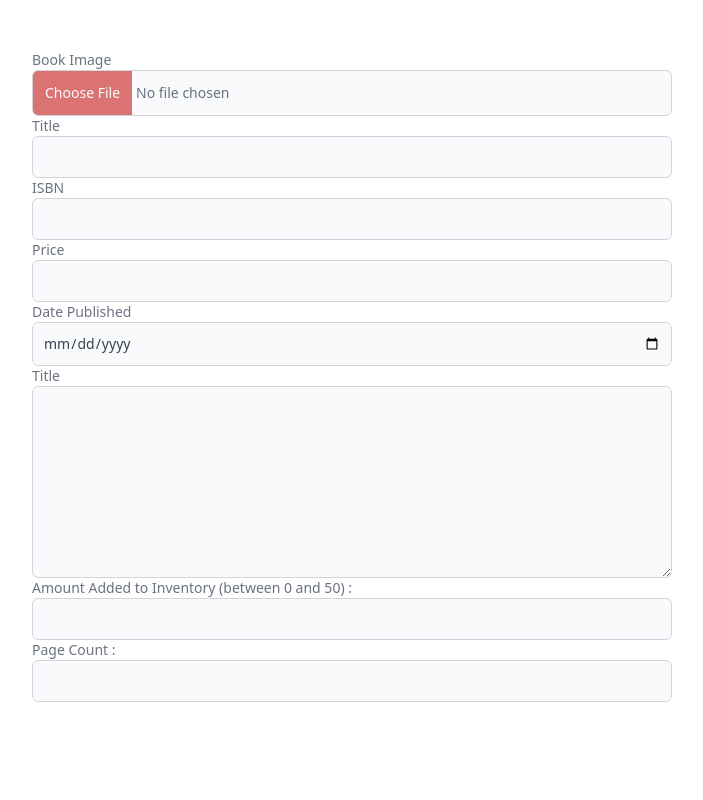
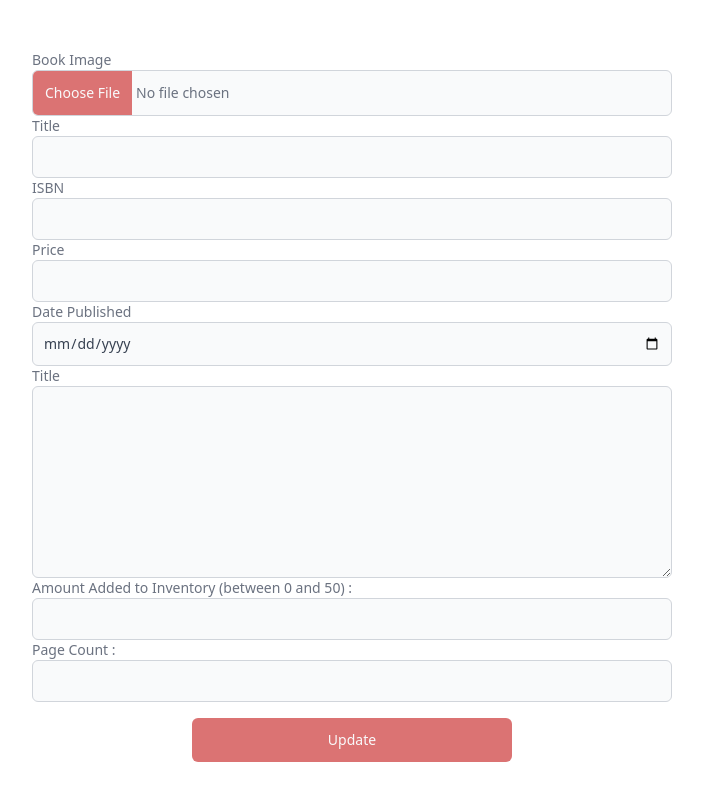
Before and after one commit to francoisdillinger/book_nook_frontend, a React (Vite) app: page / in a window 1280 px wide. Shown: the part 330-1130 px from the top of the page, without its empty margins (288-991 px from the left). Built offline with nearby package versions, Linux system fonts and the light colour scheme.

Commit message:
Add button to submit form

```diff
--- a/src/components/AddBook.tsx
+++ b/src/components/AddBook.tsx
@@ -147,6 +147,14 @@ export default function AddBook() {
 						id="pageCount"
 					/>
 				</div>
+				<div className="flex justify-center pt-4">
+					<button
+						type="submit"
+						className="bg-logo p-3 rounded-md w-full md:w-1/2 text-gray-50 opacity-90 hover:opacity-100 cursor-pointer font-medium"
+					>
+						Update
+					</button>
+				</div>
 			</form>
 		</React.Fragment>
 	);
```
